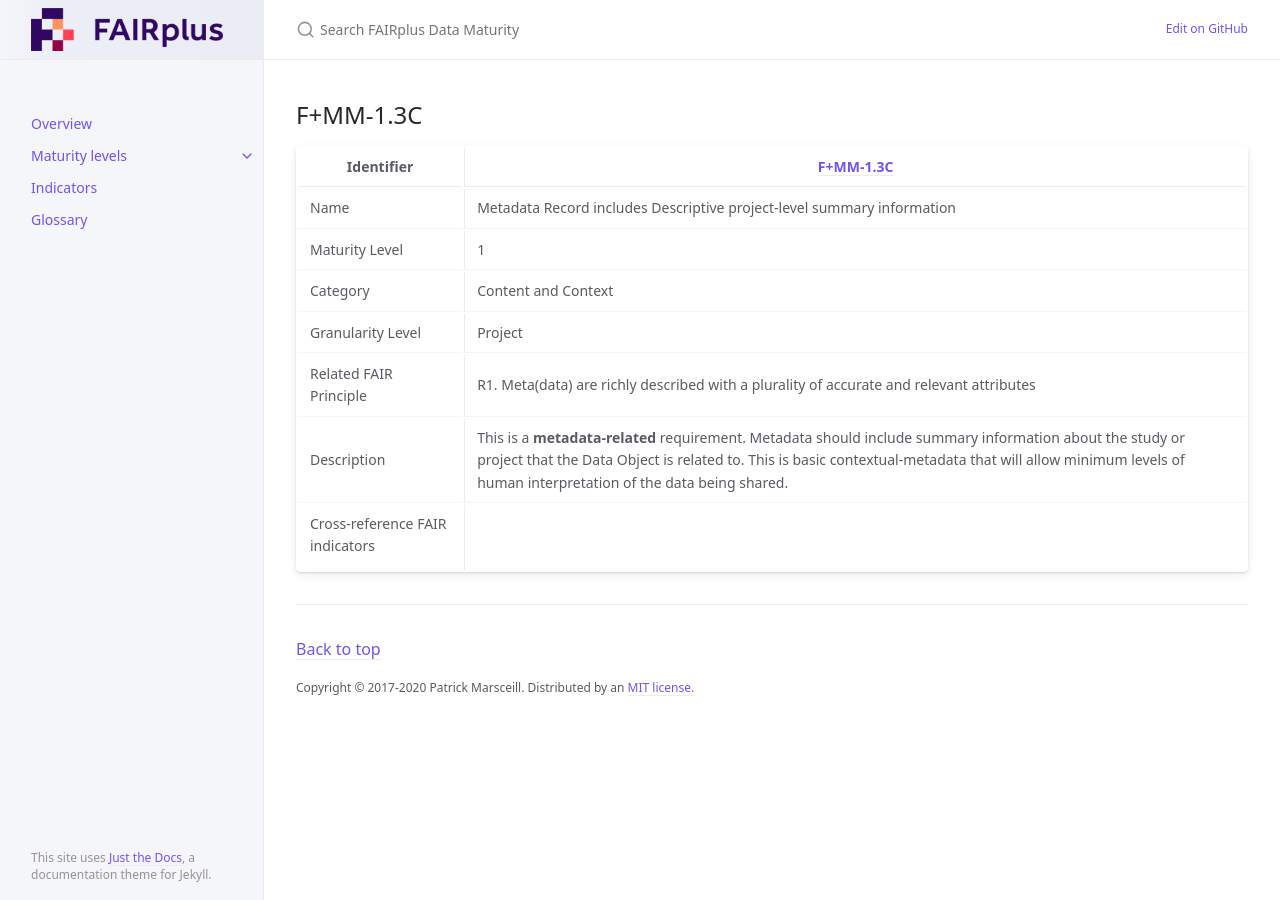
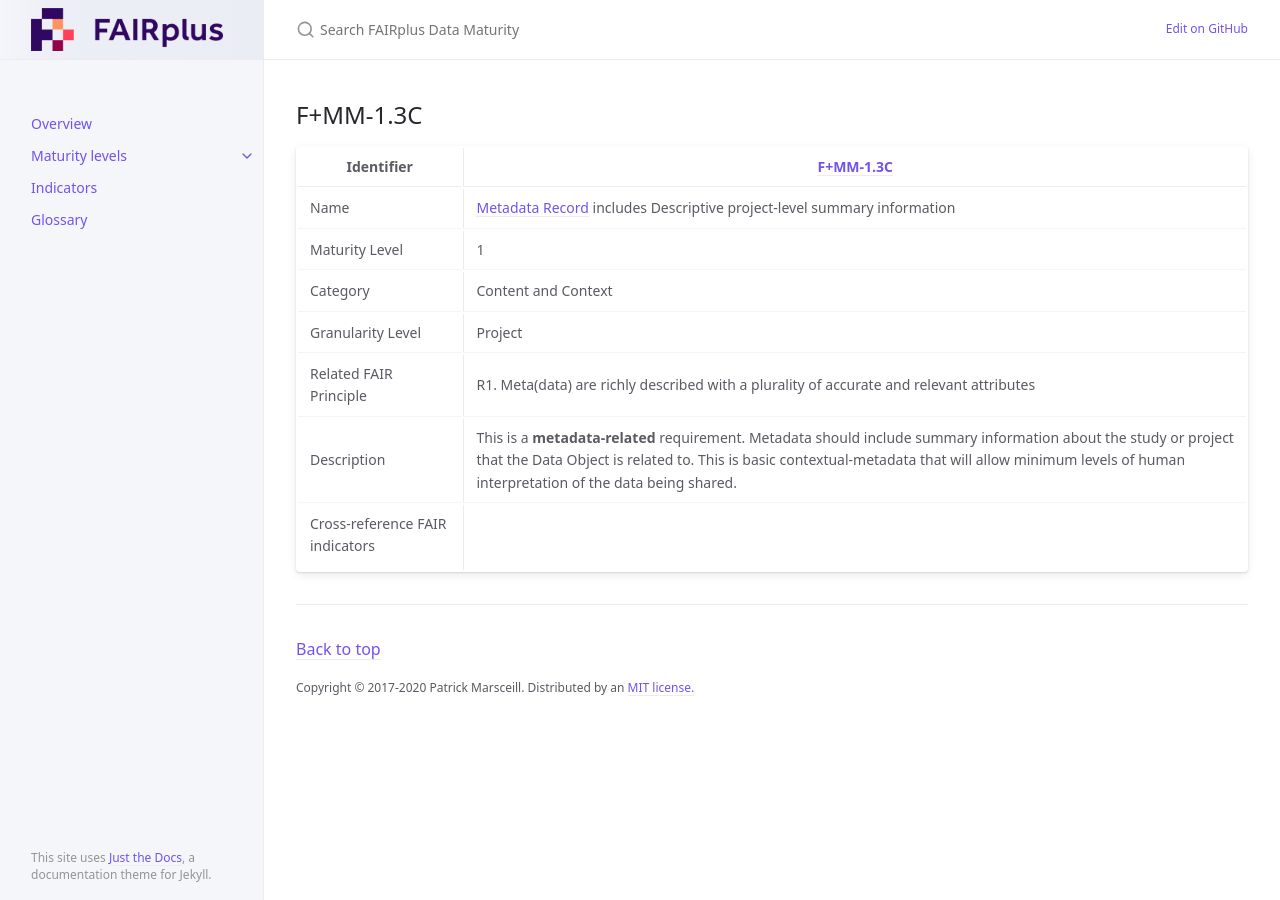
Before and after one commit to FAIRplus/Data-Maturity, a Jekyll site: the page built from docs/_indicators/A. F+MM-1.3C.md, in a window 1280 px wide. Built offline with Jekyll 4.4.1, drawn with Linux system fonts in a browser that asks for light colours; some of the changed lines change nothing that is shown.

Commit message:
Update A. F+MM-1.3C.md

```diff
--- a/docs/_indicators/A. F+MM-1.3C.md
+++ b/docs/_indicators/A. F+MM-1.3C.md
@@ -8,7 +8,7 @@
 
 | Identifier | [F+MM-1.3C](https://github.com/FAIRplus/Data-Maturity/blob/indicator-definitions/docs/_indicators/A.%20F%2BMM-1.3C.md) |
 | ---------- | ----------|
-| Name | Metadata Record includes Descriptive project-level summary information  |
+| Name | [Metadata Record](https://fairplus.github.io/Data-Maturity/docs/Glossary/#metadata-record) includes Descriptive project-level summary information  |
 | Maturity Level | 1 |
 | Category | Content and Context |
 | Granularity Level | Project |
```
